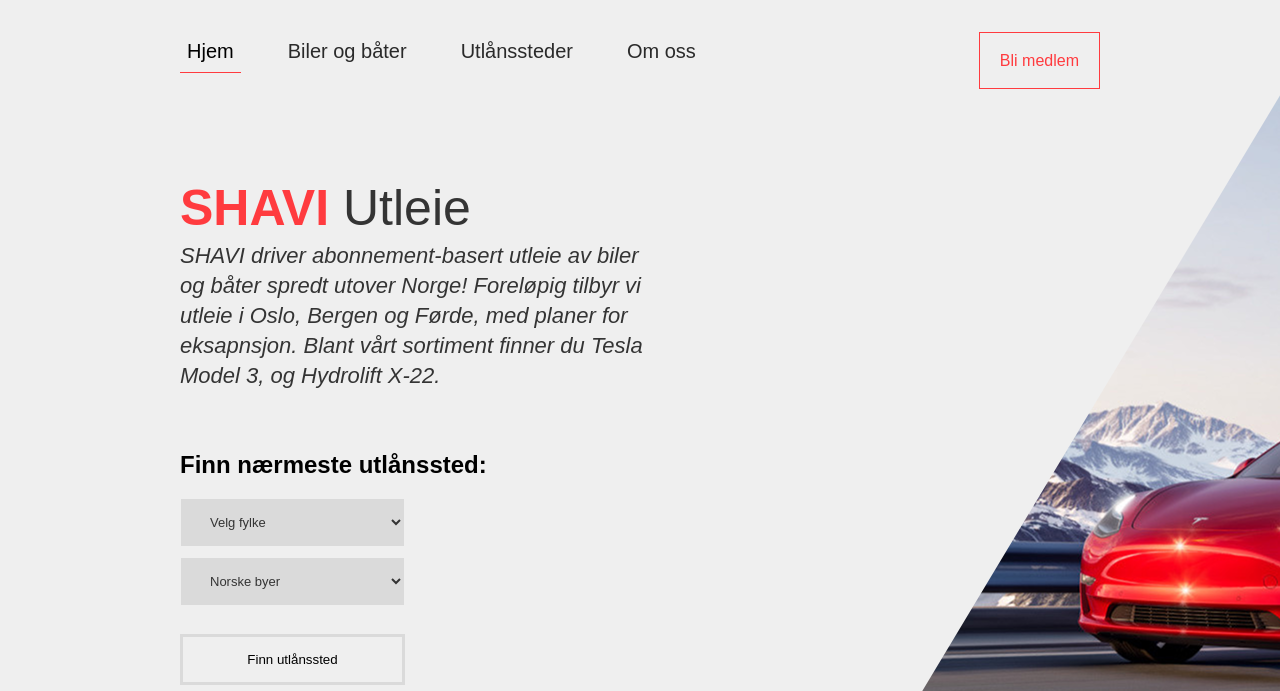
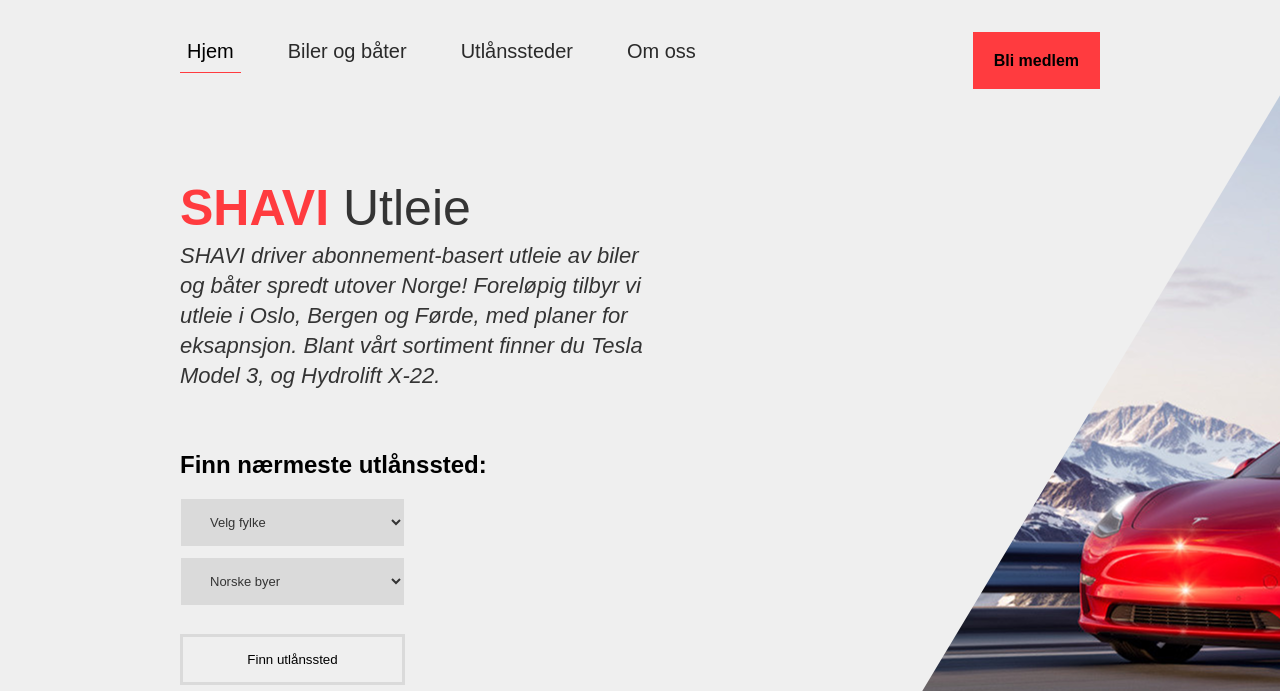
Before and after one commit to h600900/SHAVI, a plain HTML site: page index.html in a window 1280 px wide. In both pictures the pointer is over the link "Bli medlem". Shown: the top 691 px of the page. Drawn offline with Linux system fonts and the light colour scheme.

Commit message:
kontrast test

```diff
--- a/css/style.css
+++ b/css/style.css
@@ -120,15 +120,16 @@
     cursor: pointer;
     font-size: 16px;
     color:white;
+    font-weight: 700;
 
     background-color: #FF3B3F;
     border: 1px solid transparent;
     transition: .2s ease;
 }
 #bliMedlem:hover {
-    background-color: transparent;
+    background-color: #FF3B3F;
     border: 1px solid #FF3B3F;
-    color: #FF3B3F;
+    color: black;
 }
 
 #background-image {
```
